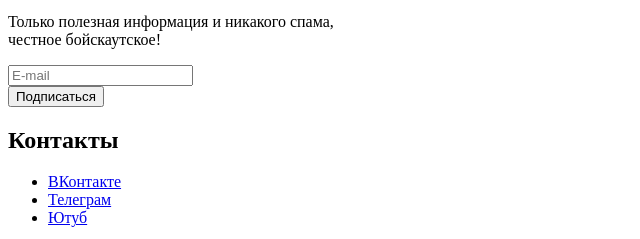
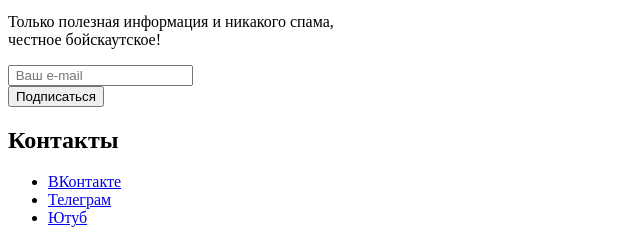
Before and after one commit to htmlacademy-htmlcss/649089-sedona-35, a plain HTML site: page index.html in a window 1280 px wide. Shown: the part 1552-1791 px from the top of the page, 0-640 px from the left. Drawn offline with Linux system fonts and the light colour scheme.

Commit message:
Обновил форму отправки e-mail

```diff
--- a/index.html
+++ b/index.html
@@ -116,7 +116,7 @@
       <b class="intro-text-lower">Подпишитесь на рассылку</b>
       <p>Только полезная информация и никакого спама,<br> честное бойскаутское!</p>
       <form action="#" class="form">
-        <input type="email" placeholder="E-mail" name="email" class="input" required>
+        <input type="email" placeholder=" Ваш e-mail" name="email" class="input" required>
     </form>
     <button type="submit" class="btn1">Подписаться</button>
     </section>
```
